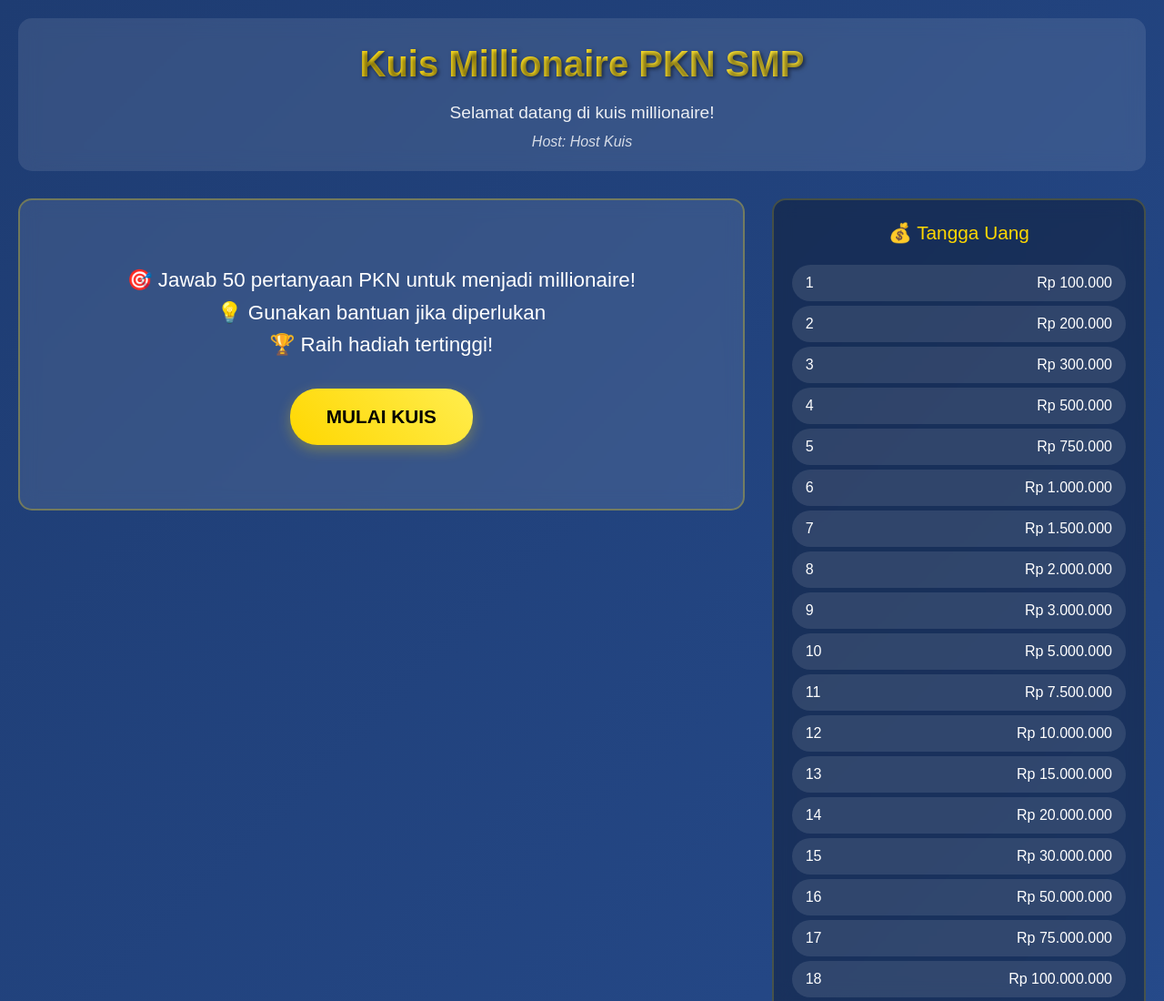
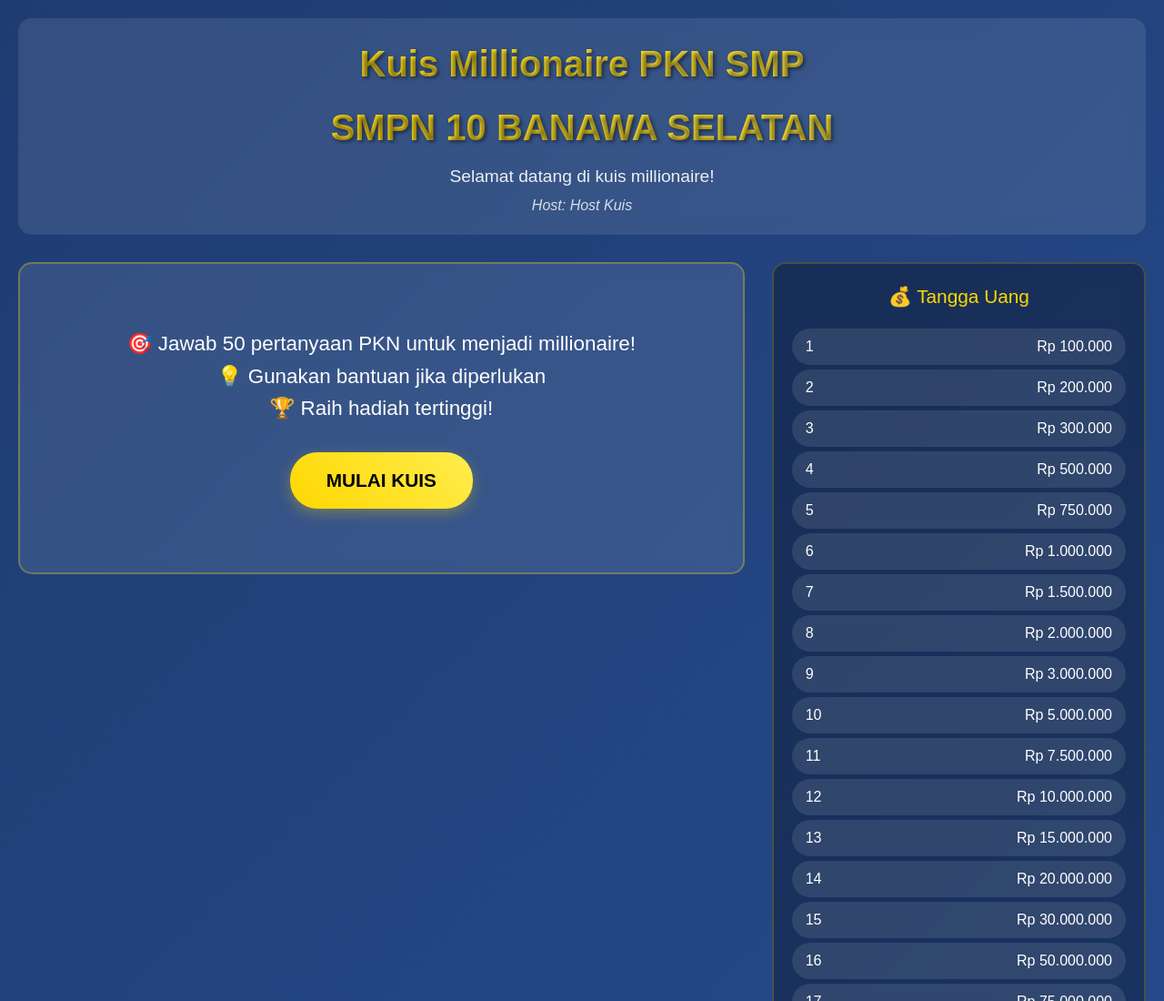
Before and after one commit to smpnegeri10banawaselatan-dev/lintas_mapel, a plain HTML site: page index.html in a window 1280 px wide. Shown: the top 1100 px of the page at 91% size. Drawn offline with nearby package versions, Linux system fonts and the light colour scheme.

Commit message:
Update index.html

```diff
--- a/index.html
+++ b/index.html
@@ -445,6 +445,7 @@
   <main class="container">
    <header class="header">
     <h1 class="title" id="quiz-title">Kuis Millionaire PKN SMP</h1>
+    <h1 class="title" id="quiz-title">SMPN 10 BANAWA SELATAN</h1>
     <p class="subtitle" id="welcome-message">Selamat datang di kuis millionaire!</p>
     <p class="host-name">Host: <span id="host-name">Host Kuis</span></p>
    </header>
```
